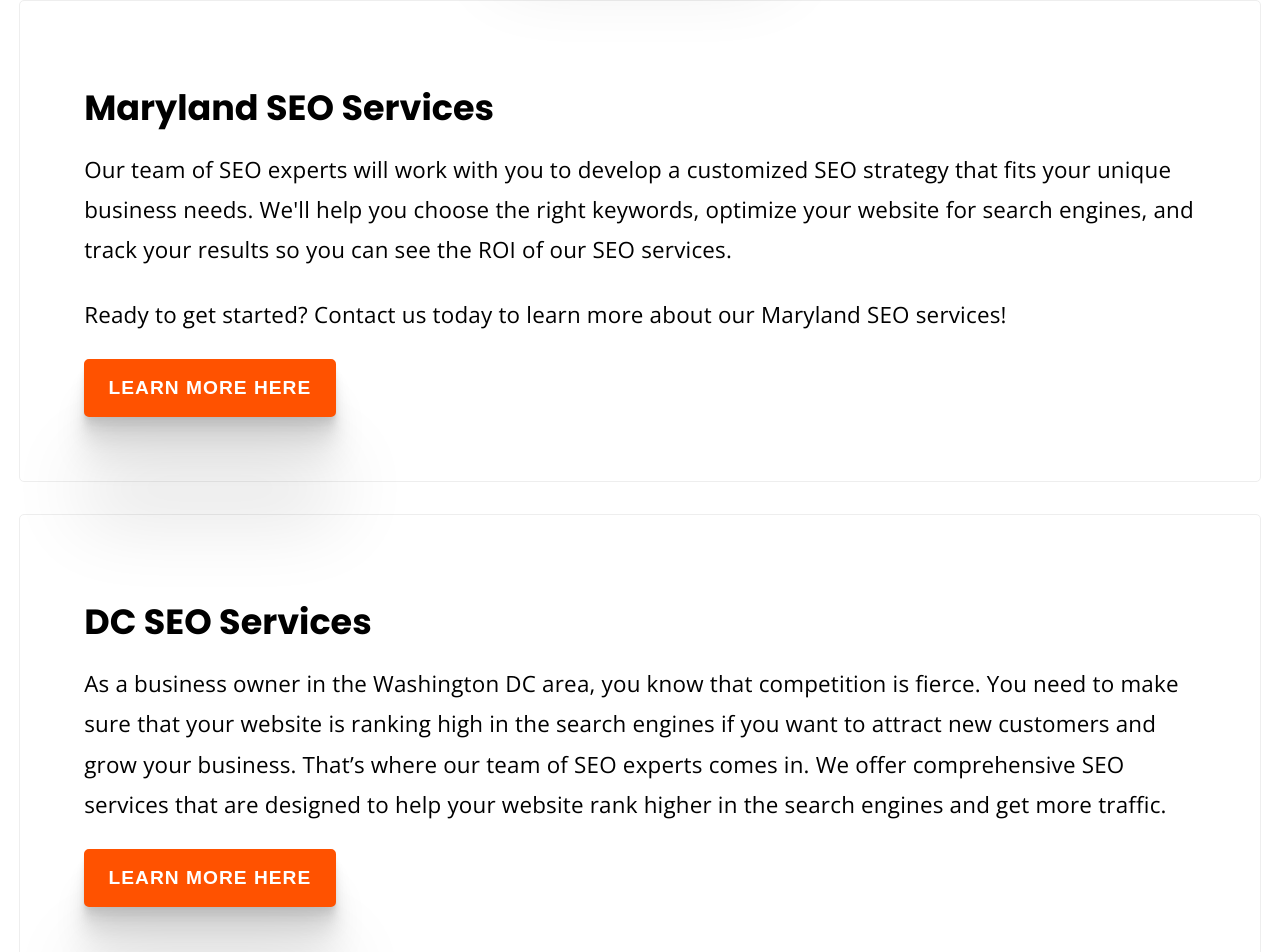
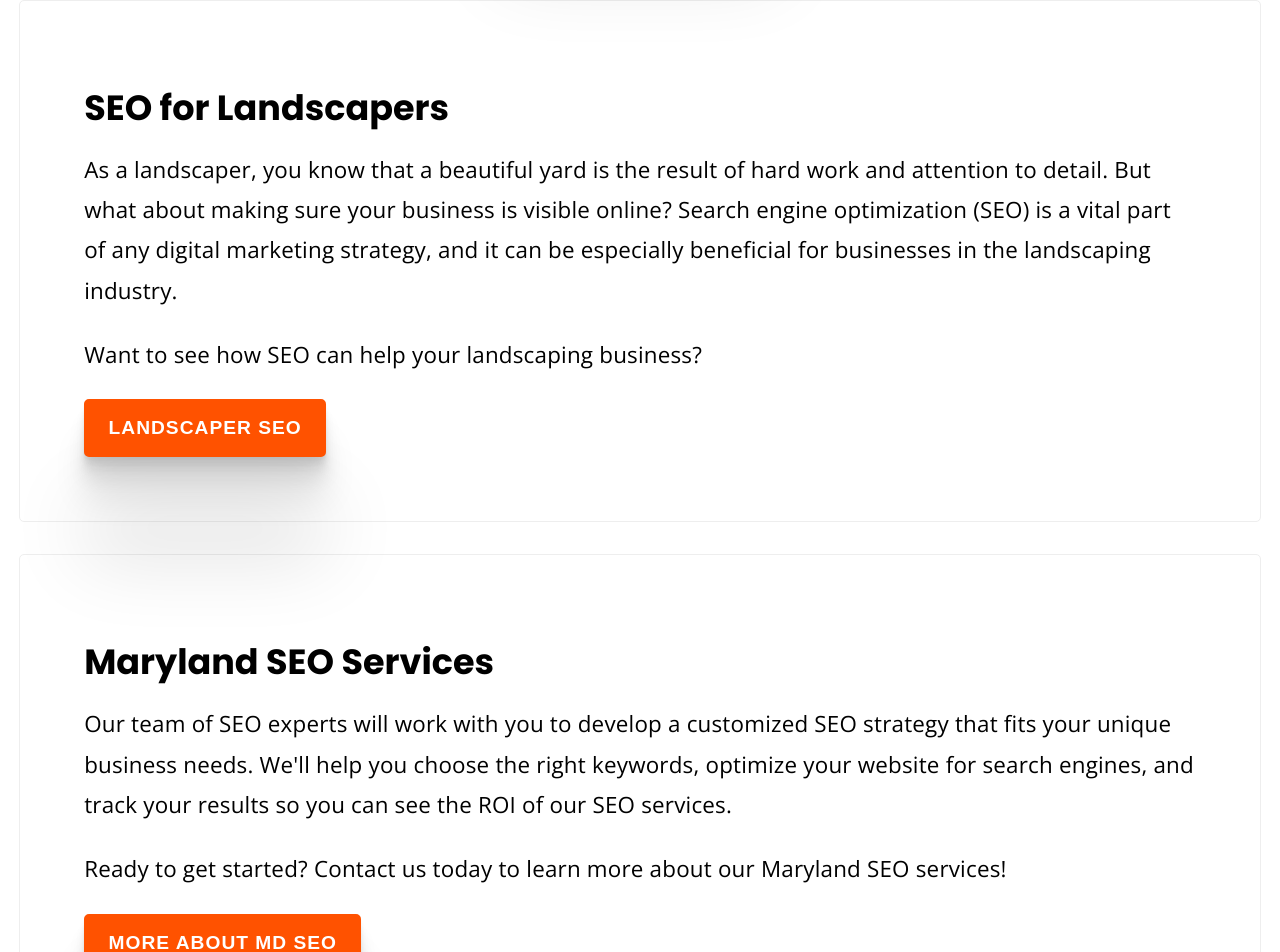
Before and after one commit to kgb4000/bowieseo, a Next.js app: page /seo-services in a window 1280 px wide. Shown: the part 1089-2041 px from the top of the page. Built offline with nearby package versions, Linux system fonts and the light colour scheme.

Commit message:
Addeed SEO for Landscapers link on services page.

```diff
--- a/components/share-btn.js
+++ b/components/share-btn.js
@@ -43,7 +43,7 @@ const SocialContainer = styled.div`
     display: flex;
     justify-content: center;
     align-items: center;
-    margin: 1rem 0;
+    margin: 2rem 0;
   }
 `
 
--- a/pages/_document.js
+++ b/pages/_document.js
@@ -13,6 +13,10 @@ export default class MyDocument extends Document {
           <meta
             name="google-site-verification"
             content="outFGrWvqT_oGbQbVv9XooWxpm8G6nZrI9WwNb56hIw"
+          />
+          <meta
+            name="facebook-domain-verification"
+            content="i55dj20gvf42yxgud4z0twmyav2jya"
           />
         </Head>
         <body>
--- a/pages/laurel-maryland-local-seo-services.js
+++ b/pages/laurel-maryland-local-seo-services.js
@@ -211,7 +211,7 @@ export default function LocalSEO() {
                   <div className="card-info">
                     <img
                       src="/images/thinking.svg"
-                      alt="Woman thiniking and in thought about why ehr website is not ranking"
+                      alt="Woman thiniking about getting a free mini SEO audit."
                       loading="lazy"
                     />
                     <h3>Free Website Audit</h3>
--- a/pages/local-seo-maryland.js
+++ b/pages/local-seo-maryland.js
@@ -380,7 +380,7 @@ const LocalSEO = () => {
                     <div className="card-info">
                       <img
                         src="/images/thinking.svg"
-                        alt="Woman thiniking and in thought about why ehr website is not ranking"
+                        alt="Woman thiniking about getting a free mini SEO audit."
                         loading="lazy"
                       />
                       <h3>Free Mini SEO Audit</h3>
--- a/pages/maryland-seo-company.js
+++ b/pages/maryland-seo-company.js
@@ -288,7 +288,7 @@ const MarylandSEOCompany = () => {
                   <div className="card-info">
                     <img
                       src="/images/thinking.svg"
-                      alt="Woman thiniking and in thought about why ehr website is not ranking"
+                      alt="Woman thiniking about getting a free mini SEO audit."
                       loading="lazy"
                     />
                     <h3>Free Website Audit</h3>
--- a/pages/seo-services-ocean-city.js
+++ b/pages/seo-services-ocean-city.js
@@ -179,7 +179,7 @@ export default function LocalSEO() {
                   <div className="card-info">
                     <img
                       src="/images/thinking.svg"
-                      alt="Woman thiniking and in thought about why ehr website is not ranking"
+                      alt="Woman thiniking about getting a free mini SEO audit."
                       loading="lazy"
                     />
                     <h3>Free Website Audit</h3>
--- a/pages/seo-services.js
+++ b/pages/seo-services.js
@@ -115,6 +115,25 @@ const Services = () => {
             <ServicesCard>
               <div className="services-card-info">
                 <div className="card-info">
+                  <h3>SEO for Landscapers</h3>
+                  <p>
+                    As a landscaper, you know that a beautiful yard is the
+                    result of hard work and attention to detail. But what about
+                    making sure your business is visible online? Search engine
+                    optimization (SEO) is a vital part of any digital marketing
+                    strategy, and it can be especially beneficial for businesses
+                    in the landscaping industry.
+                  </p>
+                  <p>Want to see how SEO can help your landscaping business?</p>
+                  <Link href="/seo-for-landscapers" passHref>
+                    <Button>Landscaper SEO</Button>
+                  </Link>
+                </div>
+              </div>
+            </ServicesCard>
+            <ServicesCard>
+              <div className="services-card-info">
+                <div className="card-info">
                   <h3>Maryland SEO Services</h3>
                   <p>
                     Our team of SEO experts will work with you to develop a
@@ -129,7 +148,7 @@ const Services = () => {
                   </p>
 
                   <Link href="/maryland-seo-services" passHref>
-                    <Button>Learn more here</Button>
+                    <Button>More about MD SEO</Button>
                   </Link>
                 </div>
               </div>
@@ -155,7 +174,7 @@ const Services = () => {
               /> */}
               </div>
               <Link href="/maryland-seo-services" passHref>
-                <Button>Learn more here</Button>
+                <Button>More about DC SEO</Button>
               </Link>
             </ServicesCard>
             <ServicesCard>
@@ -182,7 +201,7 @@ const Services = () => {
               /> */}
               </div>
               <Link href="/maryland-seo-services" passHref>
-                <Button>Learn more here</Button>
+                <Button>More about Va SEO</Button>
               </Link>
             </ServicesCard>
           </div>
```
Also changed, not shown: pages/maryland-seo-expert.js (+10 -10 lines).
